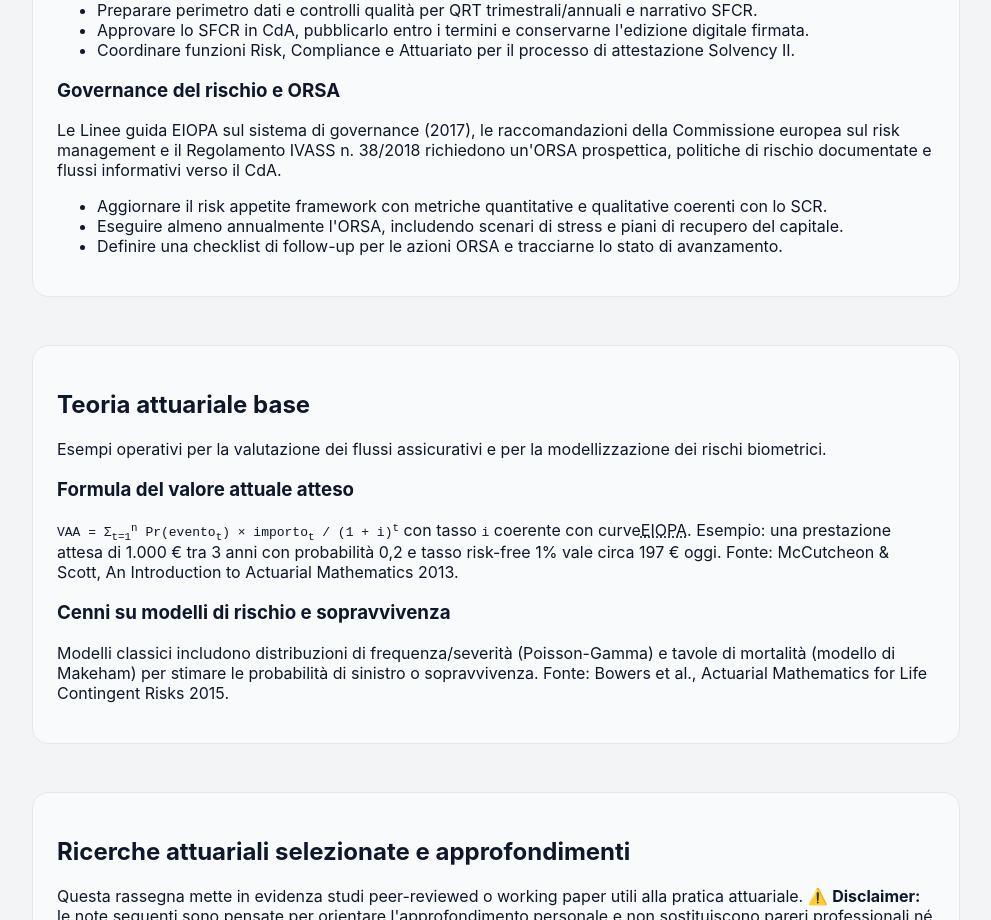
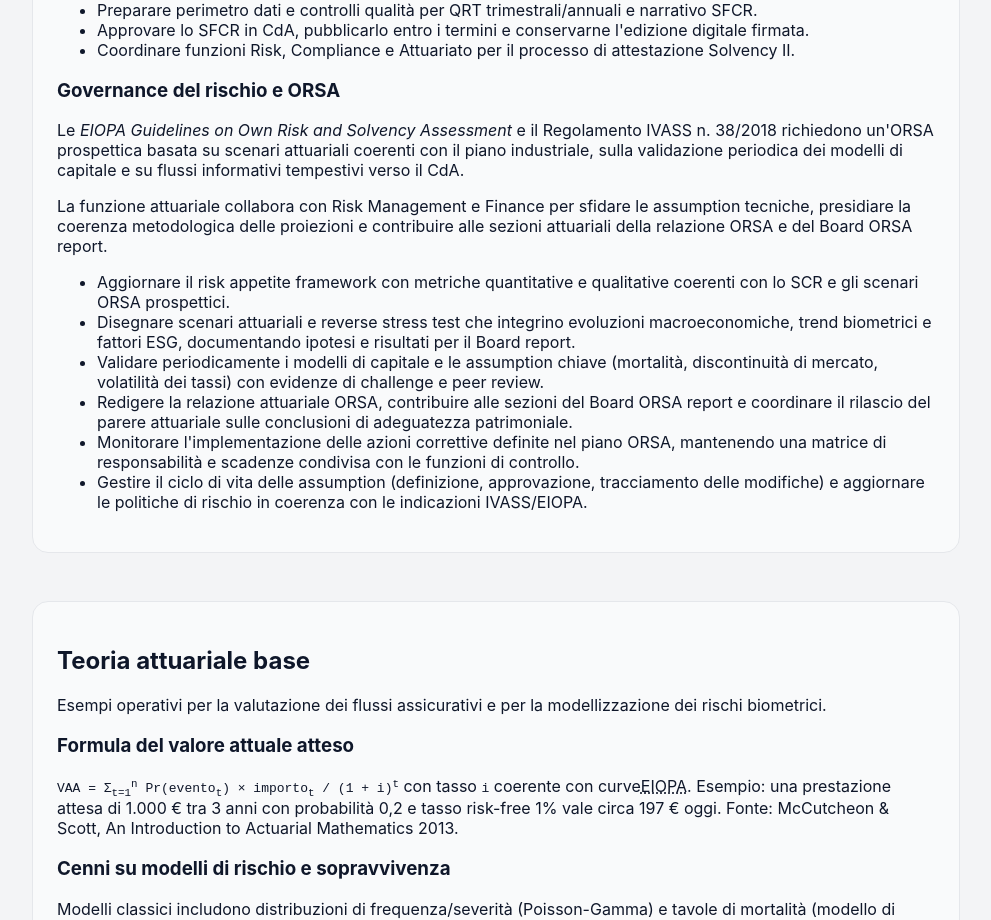
Before and after one commit to pietroscik/attuario-eu, a Next.js app: page /wiki in a window 1280 px wide. Shown: the part 1940-2860 px from the top of the page, without its empty margins (144-1135 px from the left). Built offline with nearby package versions, Linux system fonts and the light colour scheme.

Commit message:
Enhance ORSA governance content

```diff
--- a/pages/wiki.js
+++ b/pages/wiki.js
@@ -224,13 +224,40 @@ export default function Wiki() {
         </ul>
         <h3>Governance del rischio e ORSA</h3>
         <p>
-          Le Linee guida EIOPA sul sistema di governance (2017), le raccomandazioni della Commissione europea sul risk management e il
-          Regolamento IVASS n. 38/2018 richiedono un&apos;ORSA prospettica, politiche di rischio documentate e flussi informativi verso il CdA.
+          Le <em>EIOPA Guidelines on Own Risk and Solvency Assessment</em> e il Regolamento IVASS n. 38/2018 richiedono
+          un&apos;ORSA prospettica basata su scenari attuariali coerenti con il piano industriale, sulla validazione periodica dei
+          modelli di capitale e su flussi informativi tempestivi verso il CdA.
+        </p>
+        <p>
+          La funzione attuariale collabora con Risk Management e Finance per sfidare le assumption tecniche, presidiare la
+          coerenza metodologica delle proiezioni e contribuire alle sezioni attuariali della relazione ORSA e del Board ORSA
+          report.
         </p>
         <ul>
-          <li>Aggiornare il risk appetite framework con metriche quantitative e qualitative coerenti con lo SCR.</li>
-          <li>Eseguire almeno annualmente l&apos;ORSA, includendo scenari di stress e piani di recupero del capitale.</li>
-          <li>Definire una checklist di follow-up per le azioni ORSA e tracciarne lo stato di avanzamento.</li>
+          <li>
+            Aggiornare il risk appetite framework con metriche quantitative e qualitative coerenti con lo SCR e gli scenari
+            ORSA prospettici.
+          </li>
+          <li>
+            Disegnare scenari attuariali e reverse stress test che integrino evoluzioni macroeconomiche, trend biometrici e
+            fattori ESG, documentando ipotesi e risultati per il Board report.
+          </li>
+          <li>
+            Validare periodicamente i modelli di capitale e le assumption chiave (mortalità, discontinuità di mercato,
+            volatilità dei tassi) con evidenze di challenge e peer review.
+          </li>
+          <li>
+            Redigere la relazione attuariale ORSA, contribuire alle sezioni del Board ORSA report e coordinare il rilascio del
+            parere attuariale sulle conclusioni di adeguatezza patrimoniale.
+          </li>
+          <li>
+            Monitorare l&apos;implementazione delle azioni correttive definite nel piano ORSA, mantenendo una matrice di
+            responsabilità e scadenze condivisa con le funzioni di controllo.
+          </li>
+          <li>
+            Gestire il ciclo di vita delle assumption (definizione, approvazione, tracciamento delle modifiche) e aggiornare
+            le politiche di rischio in coerenza con le indicazioni IVASS/EIOPA.
+          </li>
         </ul>
       </section>
       <section className="info-panel" aria-labelledby="teoria-attuariale-base">
```
